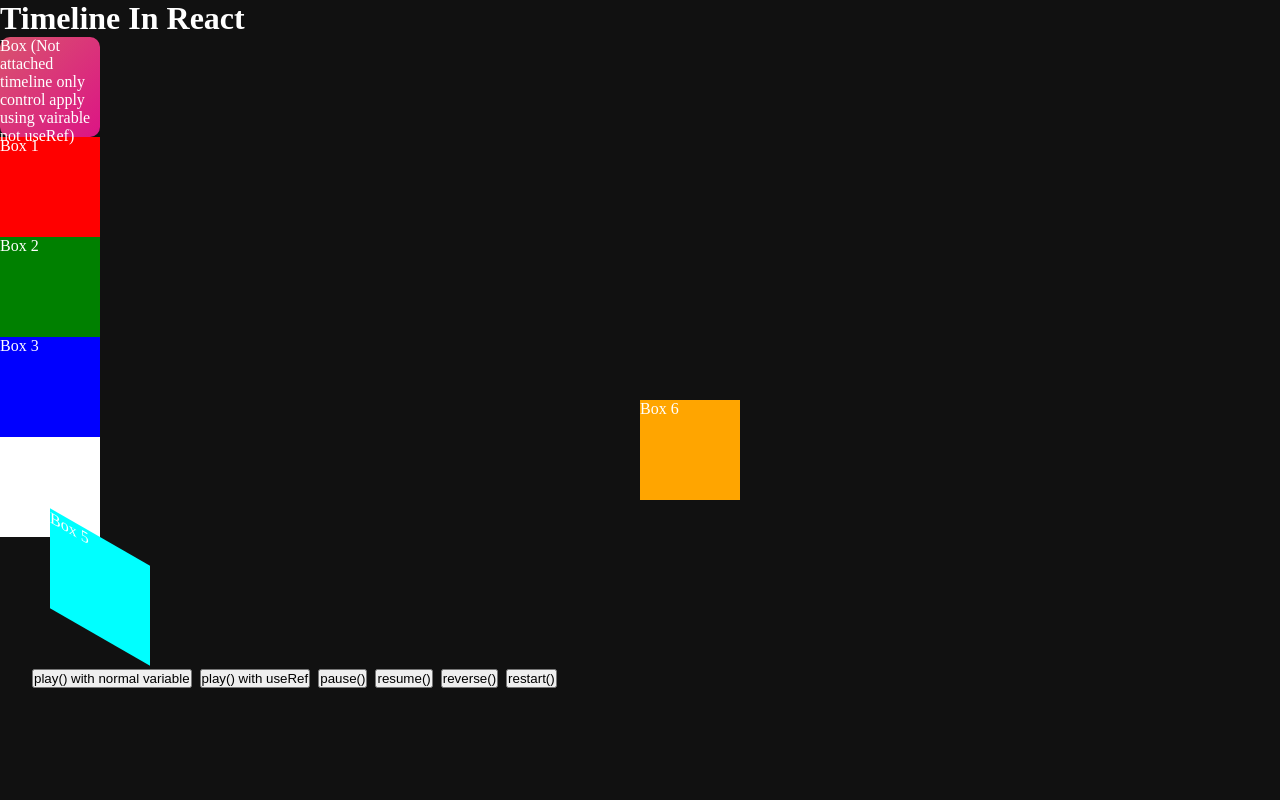
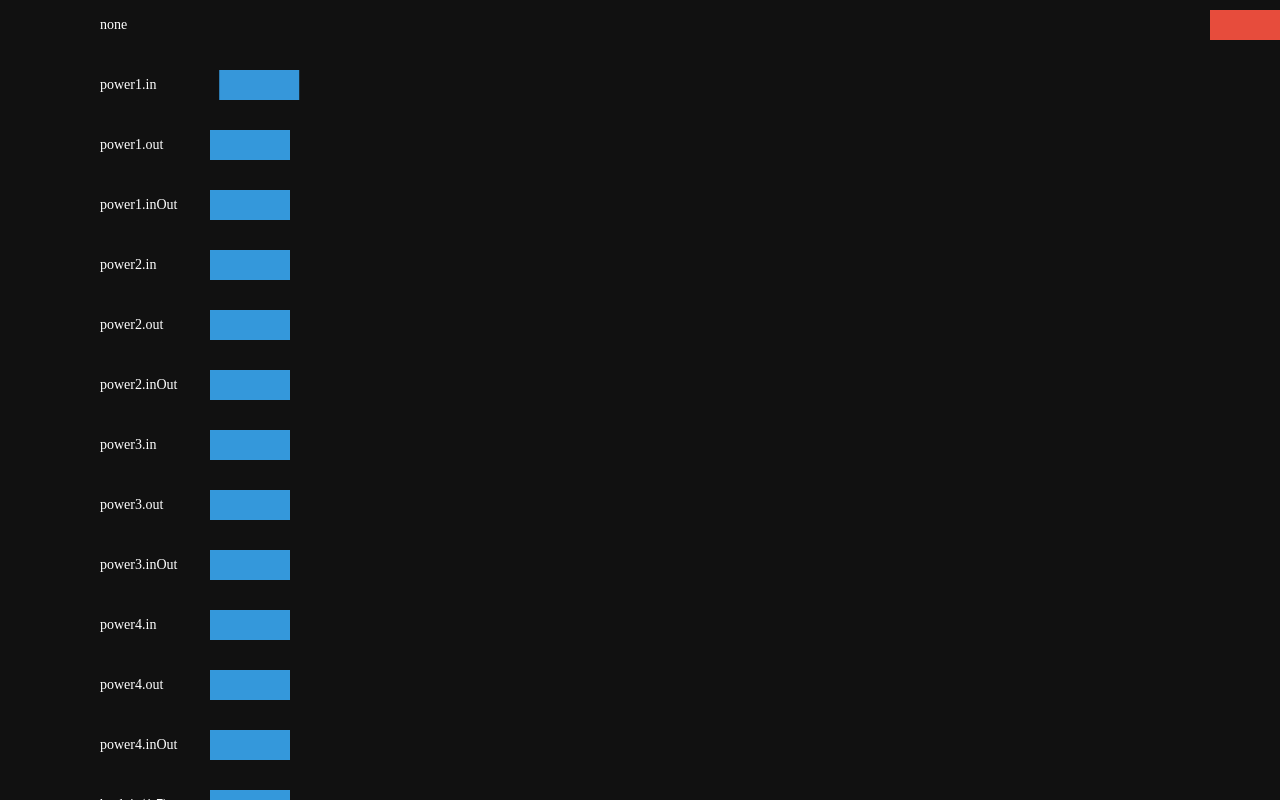
Before and after one commit to Rajsingh704596/gsap-animation, a React (Vite) app in the folder 9.GSAP+ReactJs/: page / in a window 1280 px wide. Built offline with nearby package versions, Linux system fonts and the light colour scheme.

Commit message:
#9.C Easing Animation : all Ease property use to change the timing of tween in React Component

```diff
--- a/9.GSAP+ReactJs/src/App.jsx
+++ b/9.GSAP+ReactJs/src/App.jsx
@@ -5,6 +5,7 @@ import Recommended from "./Components/Recommended";
 import Tween1 from "./Components/AnimationTypes/Tween1";
 import MorphingImage from "./Components/components/MorphingImage";
 import Timeline2 from "./Components/AnimationTypes/Timeline2";
+import EaseAnimation from "./Components/AnimationTypes/Easing3";
 
 const App = () => {
   return (
@@ -17,7 +18,9 @@ const App = () => {
       {/* <Tween1 /> */}
       {/* <MorphingImage /> */}
 
-      <Timeline2 />
+      {/* <Timeline2 /> */}
+
+      <EaseAnimation />
     </main>
   );
 };
--- /dev/null
+++ b/9.GSAP+ReactJs/src/Components/AnimationTypes/Easing3.jsx
@@ -0,0 +1,169 @@
+import { useRef, useState } from "react";
+import { gsap } from "gsap";
+import { useGSAP } from "@gsap/react";
+
+// EasePack Plugin
+import { RoughEase, SlowMo, ExpoScaleEase } from "gsap/EasePack";
+
+// Custom Extra Eases Plugin
+import { CustomEase } from "gsap/CustomEase";
+import { CustomBounce } from "gsap/CustomBounce";
+import { CustomWiggle } from "gsap/CustomWiggle";
+
+// Plugin Registration
+gsap.registerPlugin(
+  useGSAP,
+  RoughEase,
+  SlowMo,
+  ExpoScaleEase,
+  CustomEase,
+  CustomBounce,
+  CustomWiggle
+);
+
+// All easing configurations to demonstrate
+const easeConfigs = [
+  // Core eases
+  "none", // Linear — no easing (constant speed)
+  "power1.in", // Slight acceleration (slow start, fast end)
+  "power1.out", // Slight deceleration (fast start, slow end)
+  "power1.inOut", // Mild ease-in and ease-out
+  "power2.in", // Medium acceleration
+  "power2.out", // Medium deceleration
+  "power2.inOut", // Medium ease-in and out
+  "power3.in", // Strong acceleration
+  "power3.out", // Strong deceleration
+  "power3.inOut", // Strong ease-in and out
+  "power4.in", // Very strong acceleration (starts very slow)
+  "power4.out", // Very strong deceleration (ends very slow)
+  "power4.inOut", // Extreme ease-in and ease-out
+  "back.in(1.7)", // Starts by going backward before moving forward
+  "back.out(1.7)", // Overshoots target then comes back
+  "back.inOut(1.7)", // Backward at start + overshoot at end
+  "bounce.in", // Bounces at the beginning (reverse gravity)
+  "bounce.out", // Bounces at the end (like dropping a ball)
+  "bounce.inOut", // Bounce at both start and end
+  "circ.in", // Circular curve — slow start, fast finish
+  "circ.out", // Circular — fast start, slow finish
+  "circ.inOut", // Circular in and out
+  "elastic.in(1,0.3)", // Elastic snap at start (rubber band feel)
+  "elastic.out(1,0.3)", // Elastic snap at end
+  "elastic.inOut(1,0.3)", // Elastic snap at both ends
+  "expo.in", // Extreme acceleration — starts from near-zero speed
+  "expo.out", // Extreme deceleration — ends very slowly
+  "expo.inOut", // Explosive start and stop
+  "sine.in", // Sinusoidal ease-in — smooth and natural
+  "sine.out", // Sinusoidal ease-out — smooth and natural
+  "sine.inOut", // Sinusoidal ease both in and out
+  "steps(12)", // Discrete steps (useful for sprite animations)
+
+  // EasePack (extra plugin eases)
+  "rough({ points:20 })", // Jittery / chaotic motion (shaky or hand-drawn feel)
+  "slow(0.7, 0.7)", // Slow at both ends, fast in the middle
+  "expoScale(0.3, 2)", // Exponential scaling between 2 values (e.g. zoom/scale)
+
+  // Custom Eases (advanced control)
+  "customEase", // Custom cubic Bezier curve (manually defined)
+  "customBounce", // Custom bounce (adjust strength & squash)
+  "customWiggle", // Custom wiggle (number of wiggles + type)
+];
+
+// Reusable animation box component
+const AnimatedBox = ({ ease, delay = 0, label }) => {
+  // if delay not pass then delay value is 0 for 2nd component
+  const boxRef = useRef();
+
+  // Helper function to resolve the easing value (custom or default)
+  const resolveEase = (ease) => {
+    if (ease === "customEase") {
+      return CustomEase.create("custom", "M0,0 C0.25,0.1 0.25,1 1,1");
+    }
+    if (ease === "customBounce") {
+      return CustomBounce.create("custBounce", { strength: 2, squash: 1 });
+    }
+    if (ease === "customWiggle") {
+      return CustomWiggle.create("custWiggle", {
+        wiggles: 6,
+        type: "easeInOut",
+      });
+    }
+    return ease;
+  };
+
+  useGSAP(() => {
+    gsap.fromTo(
+      boxRef.current,
+      // initial state
+      { x: 200, backgroundColor: "#3498db" },
+      // final state
+      {
+        x: 1200,
+        backgroundColor: "#e74c3c",
+        duration: 5,
+        delay,
+        ease: resolveEase(ease),
+      }
+    );
+  }, [ease]);
+
+  return (
+    <div style={{ display: "flex", alignItems: "center", marginBottom: 10 }}>
+      <div
+        ref={boxRef}
+        style={{
+          width: 80,
+          height: 30,
+          backgroundColor: "#3498db",
+          margin: 10,
+        }}
+      />
+      <span style={{ fontSize: 14 }}>{label || ease}</span>
+    </div>
+  );
+};
+
+// Main animation showcase component
+const EaseAnimation = () => {
+  return (
+    <section>
+      {/* List of all eases with animations */}
+      <div>
+        {easeConfigs.map((ease, i) => (
+          <AnimatedBox key={i} ease={ease} delay={i * 5} />
+        ))}
+      </div>
+
+      {/* 2nd example in dropdown */}
+      <EaseDropdownAnimation easeConfigs={easeConfigs} />
+    </section>
+  );
+};
+
+export default EaseAnimation;
+
+// Dropdown-controlled animation component
+export const EaseDropdownAnimation = ({ easeConfigs }) => {
+  const [selectedEase, setSelectedEase] = useState("power1.in");
+
+  return (
+    <div style={{ padding: 20 }}>
+      <h3>GSAP Ease Playground</h3>
+
+      {/* dropdown */}
+      <select
+        value={selectedEase}
+        onChange={(e) => setSelectedEase(e.target.value)}
+        style={{ padding: 3, fontSize: 16, margin: 20 }}
+      >
+        {easeConfigs.map((ease, i) => (
+          <option key={i} value={ease}>
+            {ease}
+          </option>
+        ))}
+      </select>
+
+      {/* reuses same animation component , here delay not need to pass*/}
+      <AnimatedBox ease={selectedEase} label={`Dropdown: ${selectedEase}`} />
+    </div>
+  );
+};
```
